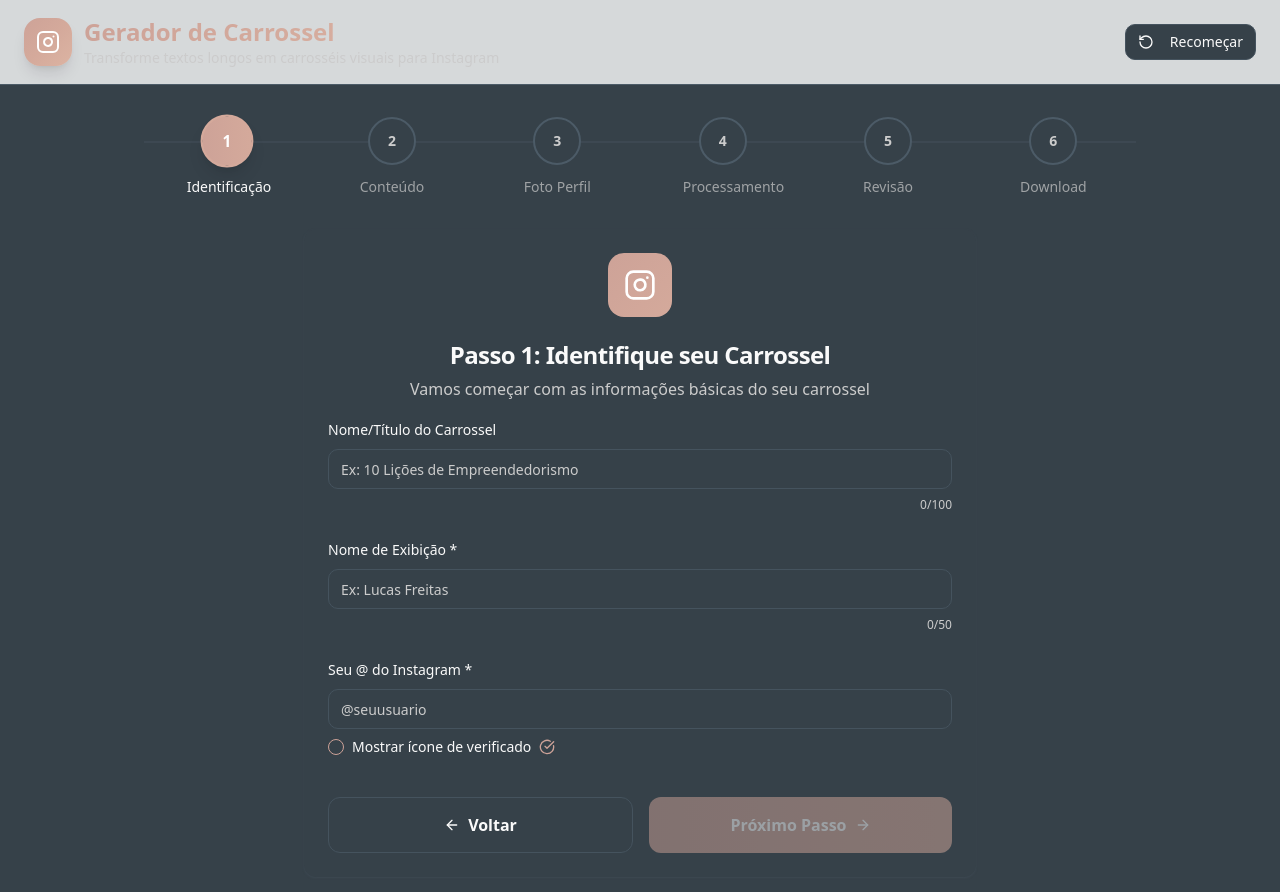
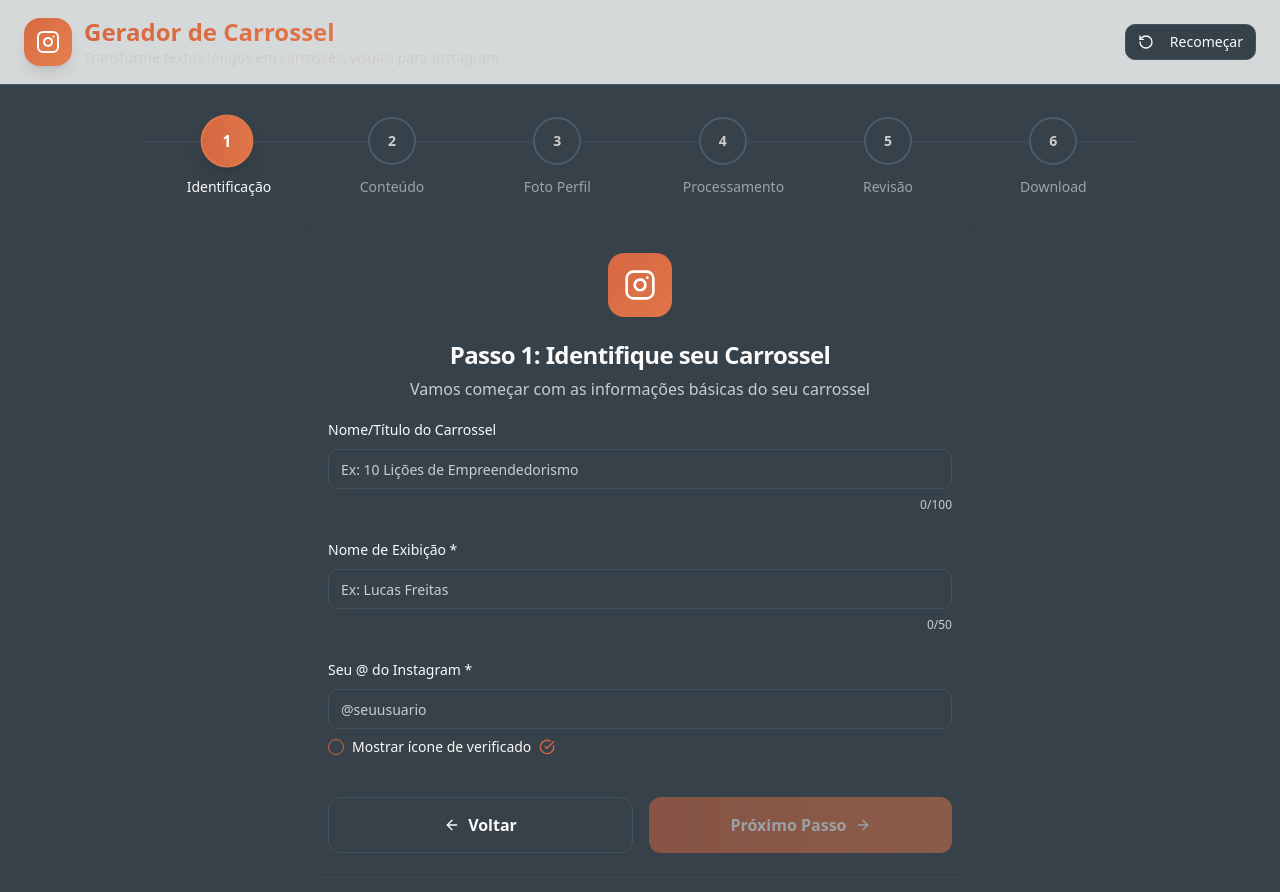
Before and after one commit to MatheusBP09/carroselai, a React (Vite) app: page / in a window 1280 px wide. Shown: the top 892 px of the page. Built offline with nearby package versions, Linux system fonts and the light colour scheme.

Commit message:
Refine color contrast
Improve contrast in the header and use a stronger terracotta color for better visual appeal.

```diff
--- a/src/index.css
+++ b/src/index.css
@@ -17,18 +17,18 @@ Inspirado no Instagram com gradientes modernos e profissionais
     --popover: 207 15% 28%;
     --popover-foreground: 0 0% 98%;
 
-    /* TUTORS terracota preciso */
-    --primary: 12 35% 70%;
-    --primary-foreground: 207 15% 15%;
+    /* TUTORS terracota forte */
+    --primary: 15 65% 55%;
+    --primary-foreground: 0 0% 100%;
 
-    /* Brand colors - terracota suave */
-    --instagram-start: 12 35% 70%;
-    --instagram-middle: 15 40% 72%;
-    --instagram-end: 18 45% 75%;
+    /* Brand colors - terracota vibrante */
+    --instagram-start: 15 65% 55%;
+    --instagram-middle: 18 70% 58%;
+    --instagram-end: 20 75% 60%;
 
-    /* Accent terracota */
-    --accent-blue: 12 35% 70%;
-    --accent-blue-foreground: 207 15% 15%;
+    /* Accent terracota forte */
+    --accent-blue: 15 65% 55%;
+    --accent-blue-foreground: 0 0% 100%;
 
     --secondary: 207 15% 32%;
     --secondary-foreground: 0 0% 98%;
@@ -44,7 +44,7 @@ Inspirado no Instagram com gradientes modernos e profissionais
 
     --border: 207 15% 35%;
     --input: 207 15% 32%;
-    --ring: 12 35% 70%;
+    --ring: 15 65% 55%;
 
     --radius: 0.75rem;
 
@@ -70,12 +70,12 @@ Inspirado no Instagram com gradientes modernos e profissionais
 
     --sidebar-background: 207 15% 25%;
     --sidebar-foreground: 0 0% 98%;
-    --sidebar-primary: 12 35% 70%;
-    --sidebar-primary-foreground: 207 15% 15%;
+    --sidebar-primary: 15 65% 55%;
+    --sidebar-primary-foreground: 0 0% 100%;
     --sidebar-accent: 207 15% 32%;
     --sidebar-accent-foreground: 0 0% 98%;
     --sidebar-border: 207 15% 35%;
-    --sidebar-ring: 12 35% 70%;
+    --sidebar-ring: 15 65% 55%;
   }
 
   .dark {
```
